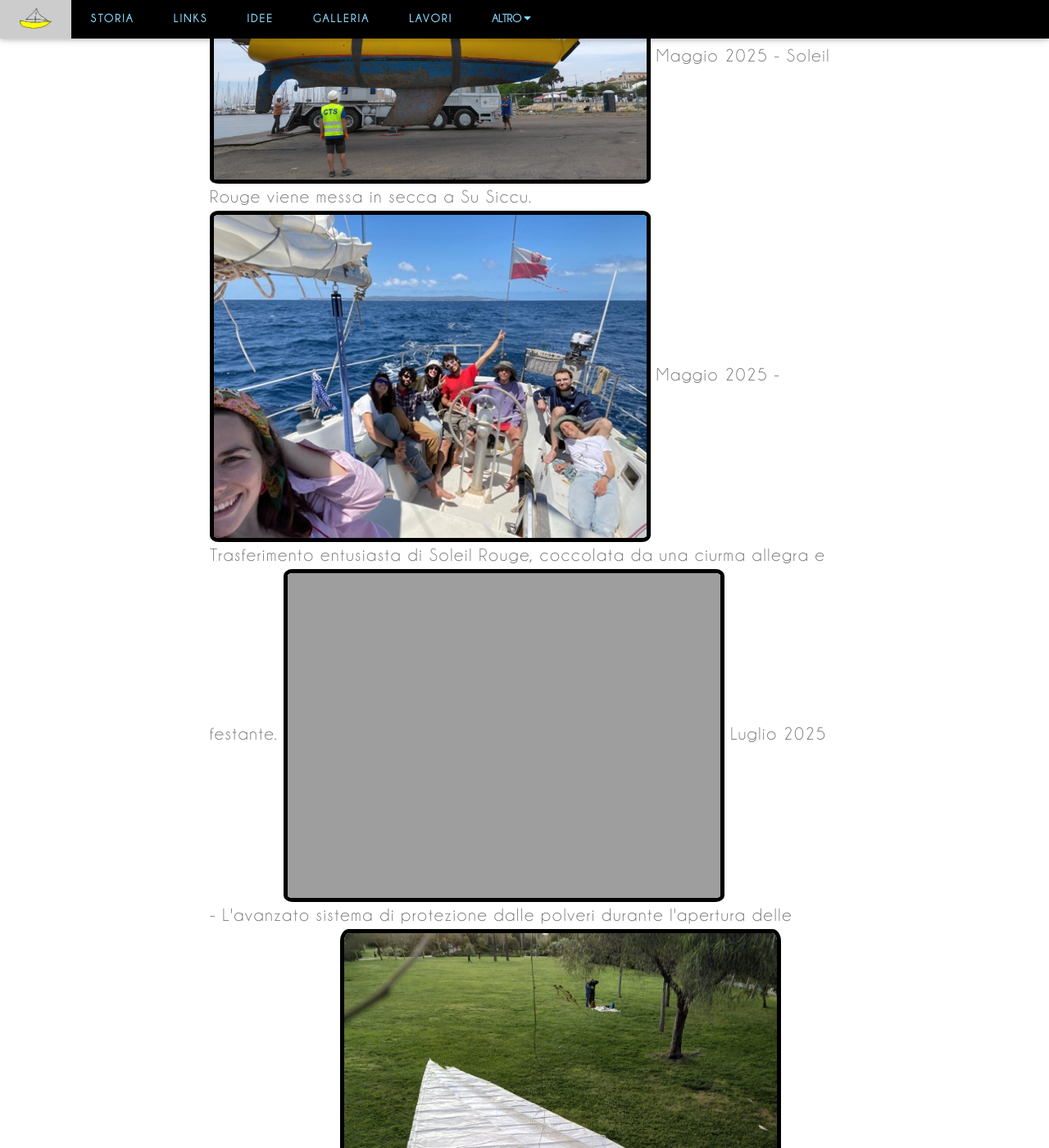
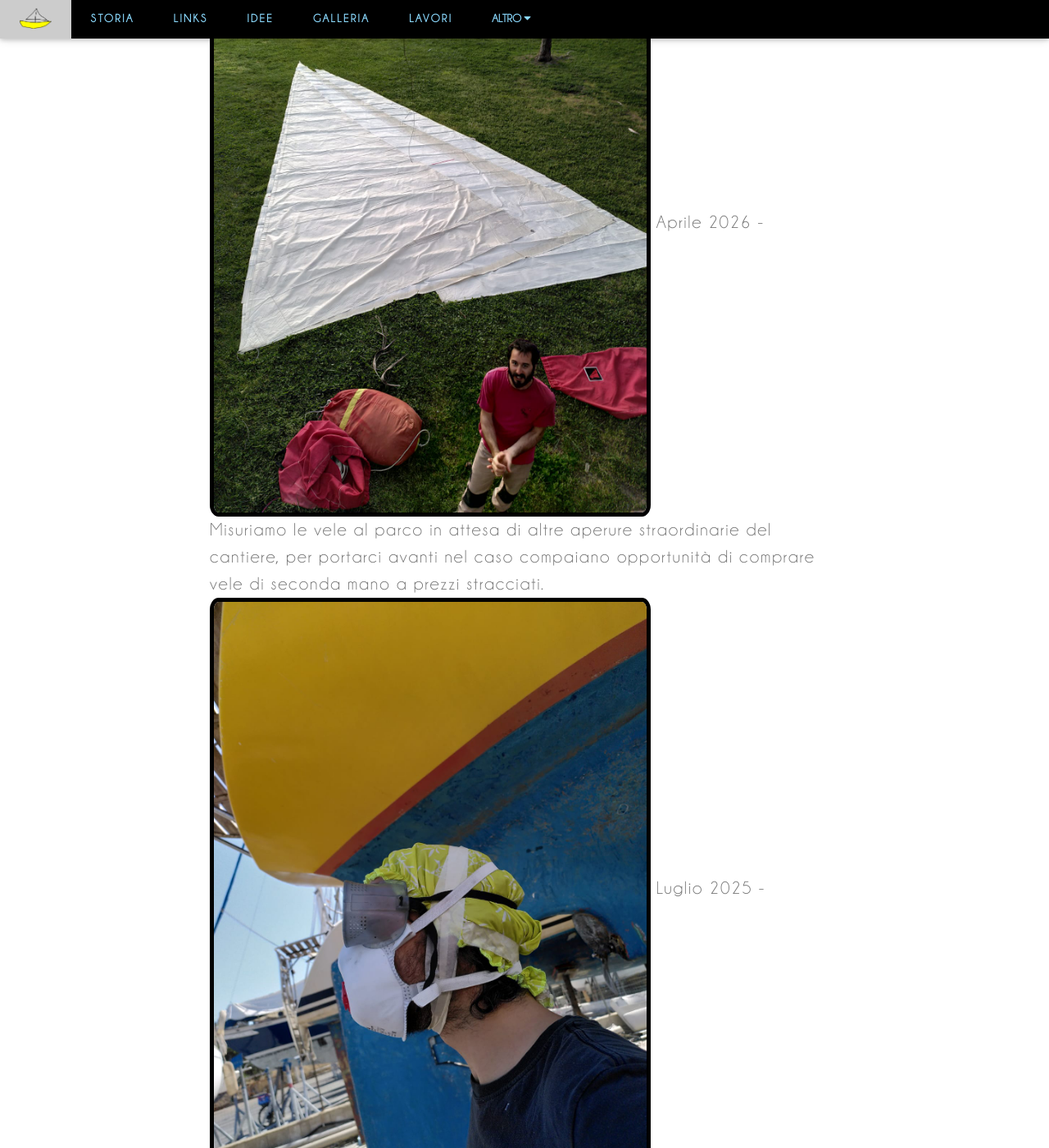
Before and after one commit to soleilrouge78/soleilrouge78.github.io, a Jekyll site: the page built from galleria.html, in a window 1280 px wide and 1400 px high, scrolled down 370 px. Shown: the whole window at 82% size. Built offline with Jekyll 4.4.1, drawn with Linux system fonts in a browser that asks for light colours; some of the changed text lies outside the part shown.

Commit message:
update gallery

```diff
--- a/galleria.html
+++ b/galleria.html
@@ -12,21 +12,26 @@
 <p class="w3-left-align w3-text-grey">
 
 
+    <img src="img/26.04-misura-vele.jpeg" alt="misura vele"
+        style="width:70%; border-width: 5px; border-radius: 2%; border-color: black; border-style: solid;">
+
+        Aprile 2026 - Misuriamo le vele al parco in attesa di altre aperure straordinarie del cantiere, per portarci avanti nel caso compaiano opportunità di comprare vele di seconda mano a prezzi stracciati.
+
+    <img src="img/25.04-pulizie (2).jpeg" alt="pulizie"
+        style="width:70%; border-width: 5px; border-radius: 2%; border-color: black; border-style: solid;">
+
+        Luglio 2025 - L'avanzato sistema di protezione dalle polveri durante l'apertura delle bolle di osmosi.
+
     <img src="img/25.08-messa-in-secca.jpeg" alt="messa in secca"
         style="width:70%; border-width: 5px; border-radius: 2%; border-color: black; border-style: solid;">
+
         Maggio 2025 - Soleil Rouge viene messa in secca a Su Siccu.
 
     <img src="img/25.04-trasferimento.jpeg" alt="trasferimento"
         style="width:70%; border-width: 5px; border-radius: 2%; border-color: black; border-style: solid;">
+
         Maggio 2025 - Trasferimento entusiasta di Soleil Rouge, coccolata da una ciurma allegra e festante.
 
-    <img src="img/25.04-pulizie(2).jpeg" alt="pulizie"
-        style="width:70%; border-width: 5px; border-radius: 2%; border-color: black; border-style: solid;">
-        Luglio 2025 - L'avanzato sistema di protezione dalle polveri durante l'apertura delle bolle di osmosi.
-
-    <img src="img/26.04-misura-vele.jpeg" alt="misura vele"
-        style="width:70%; border-width: 5px; border-radius: 2%; border-color: black; border-style: solid;">
-        Aprile 2026 - Misuriamo le vele al parco in attesa di altre aperure straordinarie del cantiere, per portarci avanti nel caso compaiano opportunità di comprare vele di seconda mano a prezzi stracciati.
 </p>
 
 
```
